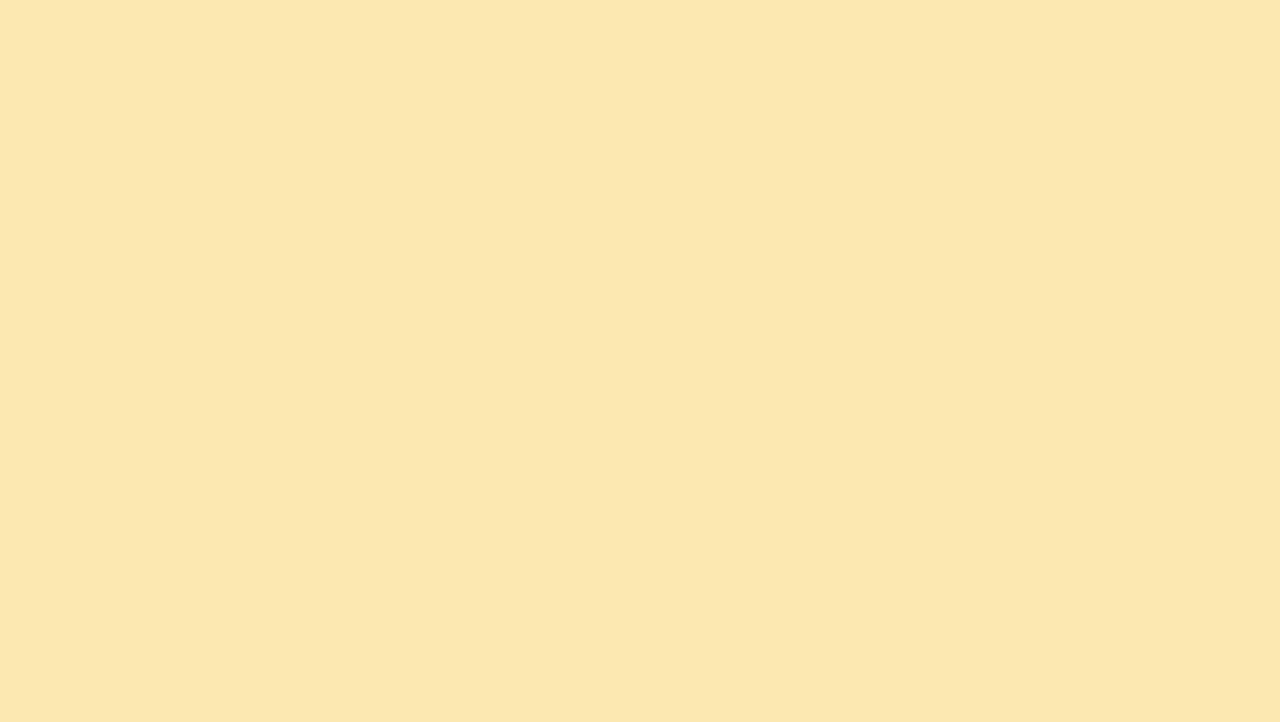
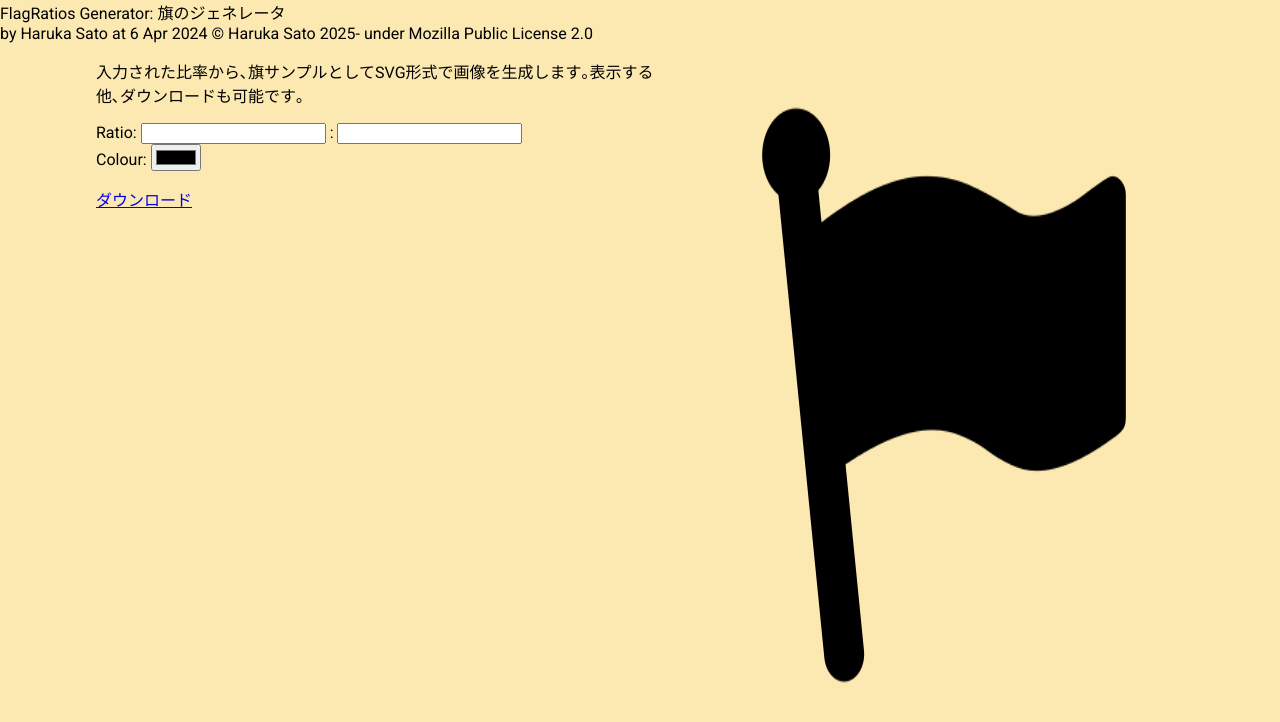
Before and after one commit to halka9000stg/FlagTools, a plain HTML site: page FlagRatios/index.html in a window 1280 px wide. Drawn offline with Linux system fonts and the light colour scheme.

Commit message:
index.html の更新

```diff
--- a/FlagRatios/index.html
+++ b/FlagRatios/index.html
@@ -13,7 +13,7 @@
   sizes="512x512"
   href="/FlagRatios/assets/Flag_Icon.png"
   type="image/png" />
-    <meta property="og:url" content="https/flag-tools.dev-pack.org/FlagRatios/" />
+    <meta property="og:url" content="https://flag-tools.dev-pack.org/FlagRatios/" />
     <meta property="og:type" content="article" />
     <meta property="og:title" content="FlagRatios Generator" />
     <meta property="og:description" content="旗の比率のサンプルジェネレータ" />
@@ -25,7 +25,7 @@
     <meta property="og:image" content="https://upload.wikimedia.org/wikipedia/commons/thumb/4/46/Flag_of_Ukraine_%28Ratio%29.svg/640px-Flag_of_Ukraine_%28Ratio%29.svg.png" />
     <meta name="twitter:card" content="summary" />
     <meta name="twitter:site" content="@Distr_to_Yonder" />
-    <script src="/FlagRatios/scripts/main.js" />
+    <script type="text/javascript" src="/FlagRatios/scripts/main.js"></script>
   </head>
   <body>
       <div class="title">
@@ -34,7 +34,6 @@
       <div class="subtitle">
         <span>by Haruka Sato </span><span>at 6 Apr 2024</span>
         <span>© Haruka Sato 2025- under Mozilla Public License 2.0</span>
-      </div>
     </div>
     <div class="content">
       <div id="form">
```
